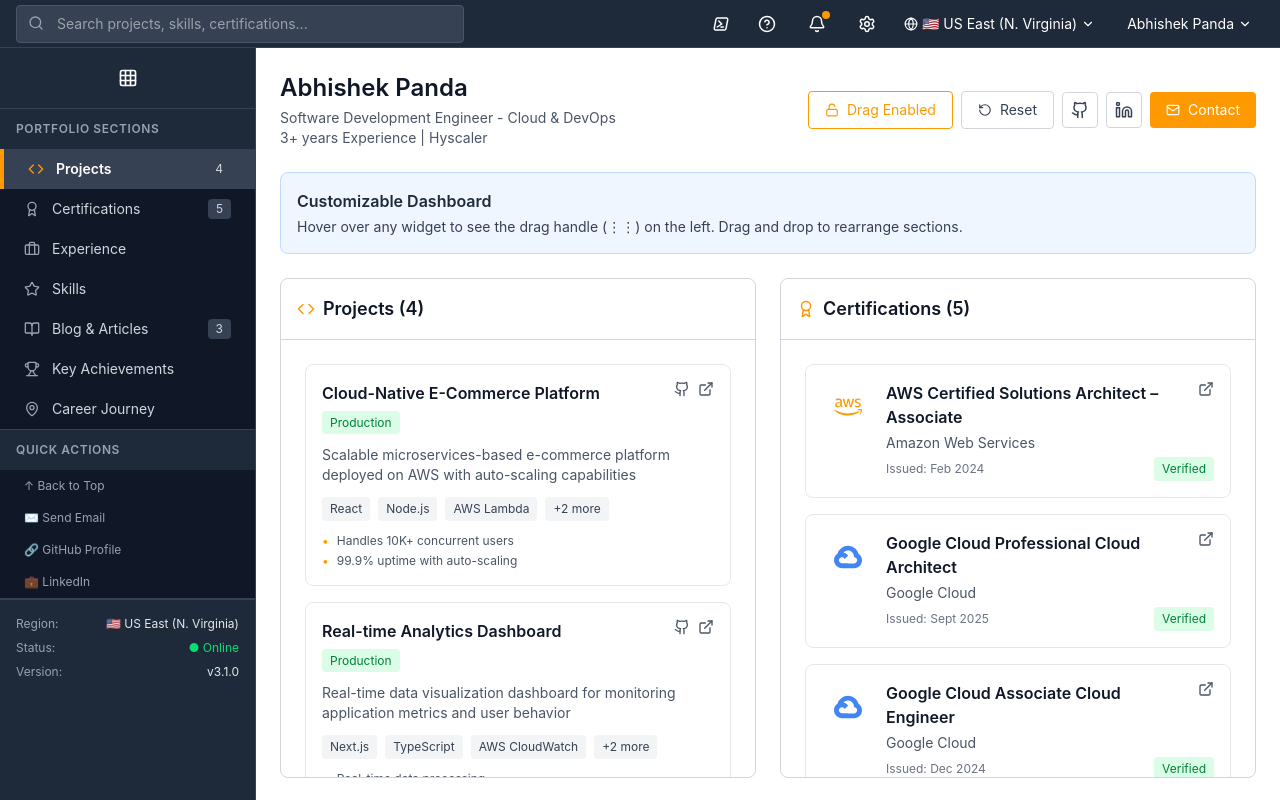
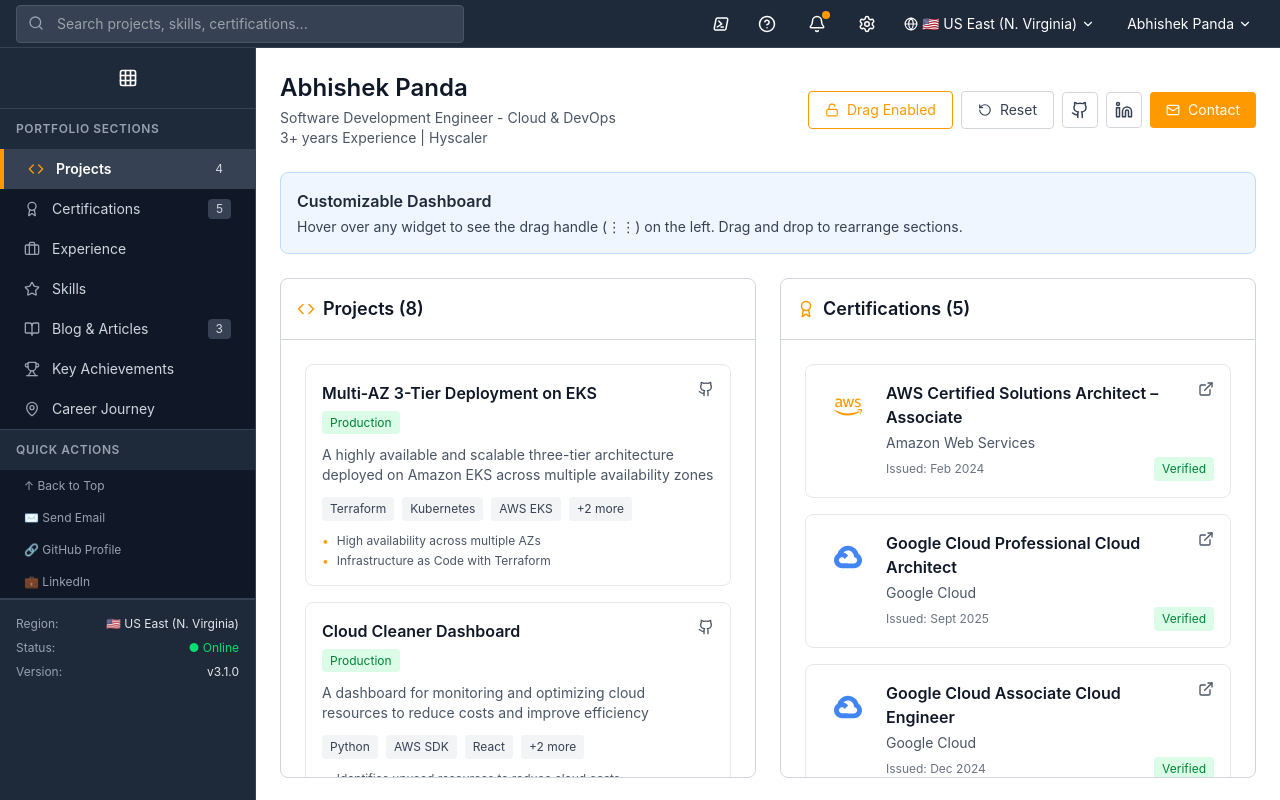
Before and after one commit to abhishekpanda0620/aws-console-portfolio, a Next.js app: page / in a window 1280 px wide. Built offline with nearby package versions, Linux system fonts and the light colour scheme.

Commit message:
update projects section

```diff
--- a/app/data/portfolio.ts
+++ b/app/data/portfolio.ts
@@ -29,83 +29,170 @@
   projects: [
     {
       id: "1",
-      name: "Cloud-Native E-Commerce Platform",
+      name: "Multi-AZ 3-Tier Deployment on EKS",
       description:
-        "Scalable microservices-based e-commerce platform deployed on AWS with auto-scaling capabilities",
+        "A highly available and scalable three-tier architecture deployed on Amazon EKS across multiple availability zones",
       technologies: [
-        "React",
-        "Node.js",
-        "AWS Lambda",
-        "DynamoDB",
-        "API Gateway",
+        "Terraform",
+        "Kubernetes",
+        "AWS EKS",
+        "HCL",
+        "Docker",
       ],
-      github: "https://github.com/abhishekpanda1999/ecommerce-platform",
-      live: "https://demo.ecommerce.com",
+      github: "https://github.com/abhishekpanda0620/multi-az-3tier-deployment-on-eks",
       highlights: [
-        "Handles 10K+ concurrent users",
-        "99.9% uptime with auto-scaling",
-        "Serverless architecture reducing costs by 40%",
+        "High availability across multiple AZs",
+        "Infrastructure as Code with Terraform",
+        "Scalable Kubernetes deployment",
+        "Secure network architecture",
       ],
       status: "Production",
     },
     {
       id: "2",
-      name: "Real-time Analytics Dashboard",
+      name: "Cloud Cleaner Dashboard",
       description:
-        "Real-time data visualization dashboard for monitoring application metrics and user behavior",
+        "A dashboard for monitoring and optimizing cloud resources to reduce costs and improve efficiency",
       technologies: [
-        "Next.js",
-        "TypeScript",
-        "AWS CloudWatch",
-        "WebSocket",
-        "D3.js",
+        "Python",
+        "AWS SDK",
+        "React",
+        "Data Visualization",
+        "REST API",
       ],
-      github: "https://github.com/abhishekpanda1999/analytics-dashboard",
-      live: "https://analytics.demo.com",
+      github: "https://github.com/abhishekpanda0620/cloud-cleaner-dashboard",
       highlights: [
-        "Real-time data processing",
-        "Custom visualization components",
-        "Multi-tenant architecture",
+        "Identifies unused resources to reduce cloud costs",
+        "Real-time monitoring of cloud usage",
+        "Automated recommendations for optimization",
+        "Interactive visualization of cloud spending",
       ],
       status: "Production",
     },
     {
       id: "3",
-      name: "DevOps Automation Suite",
+      name: "CloudSpy - Multi-Cloud Cost Monitoring",
       description:
-        "Automated CI/CD pipeline and infrastructure provisioning tool for rapid deployment",
+        "A multi-cloud cost monitoring and resource visualization tool for AWS, GCP, and Azure",
       technologies: [
-        "Python",
-        "Terraform",
-        "Docker",
-        "Kubernetes",
-        "GitHub Actions",
+        "TypeScript",
+        "Cloud APIs",
+        "Data Visualization",
+        "Cost Management",
+        "React",
       ],
-      github: "https://github.com/abhishekpanda1999/devops-suite",
+      github: "https://github.com/abhishekpanda0620/cloudspy",
       highlights: [
-        "Reduced deployment time by 70%",
-        "Infrastructure as Code",
-        "Automated testing and rollback",
+        "Unified dashboard for multiple cloud providers",
+        "Cost anomaly detection",
+        "Resource utilization insights",
+        "Budget alerts and forecasting",
       ],
       status: "Active Development",
     },
     {
       id: "4",
-      name: "Serverless API Gateway",
+      name: "URL Shortener Service",
       description:
-        "High-performance API gateway built with AWS Lambda and API Gateway for microservices",
+        "A microservice for creating and managing shortened URLs with analytics",
       technologies: [
+        "PHP",
+        "RESTful API",
+        "Redis",
+        "MySQL",
+        "Docker",
+      ],
+      github: "https://github.com/abhishekpanda0620/url-shortner",
+      highlights: [
+        "High-performance URL redirection",
+        "Click analytics and tracking",
+        "Custom short URL creation",
+        "API for integration with other services",
+      ],
+      status: "Production",
+    },
+
+    {
+      id: "5",
+      name: "Jenkins Terraform Ansible Integration",
+      description:
+        "A comprehensive DevOps pipeline integrating Jenkins, Terraform, and Ansible for infrastructure automation",
+      technologies: [
+        "Jenkins",
+        "Terraform",
+        "Ansible",
+        "CI/CD",
+        "Infrastructure as Code",
+      ],
+      github: "https://github.com/abhishekpanda0620/jenkins-terraform-ansible",
+      highlights: [
+        "Automated infrastructure provisioning with Terraform",
+        "Configuration management with Ansible",
+        "Continuous integration and deployment with Jenkins",
+        "Infrastructure as Code best practices",
+      ],
+      status: "Production",
+    },
+    {
+      id: "6",
+      name: "MediLabX",
+      description:
+        "A healthcare platform for managing medical laboratory tests and results",
+      technologies: [
+        "React",
         "Node.js",
-        "AWS Lambda",
-        "API Gateway",
-        "DynamoDB",
-        "CloudFormation",
+        "MongoDB",
+        "Express",
+        "RESTful API",
       ],
-      github: "https://github.com/abhishekpanda1999/api-gateway",
+      github: "https://github.com/abhishekpanda0620/MediLabX",
       highlights: [
-        "Sub-100ms response time",
-        "Rate limiting and caching",
-        "JWT authentication",
+        "Secure patient data management",
+        "Real-time test results and notifications",
+        "Laboratory workflow optimization",
+        "Responsive design for multiple devices",
+      ],
+      status: "Production",
+    },
+    {
+      id: "7",
+      name: "Kubernetes React Application",
+      description:
+        "A React application deployed on Kubernetes with scalability and high availability",
+      technologies: [
+        "Kubernetes",
+        "React",
+        "Docker",
+        "CI/CD",
+        "Helm",
+      ],
+      github: "https://github.com/abhishekpanda0620/k8s-react-app",
+      highlights: [
+        "Containerized React application with Docker",
+        "Kubernetes deployment with auto-scaling",
+        "High availability configuration",
+        "Helm charts for easy deployment",
+      ],
+      status: "Production",
+    },
+    {
+      id: "8",
+      name: "GitHub Actions Node.js Deployment",
+      description:
+        "Automated deployment pipeline for Node.js applications using GitHub Actions",
+      technologies: [
+        "GitHub Actions",
+        "Node.js",
+        "AWS",
+        "CI/CD",
+        "Docker",
+      ],
+      github: "https://github.com/abhishekpanda0620/github-actions-node-app-deployment",
+      highlights: [
+        "Automated testing and deployment",
+        "Environment-specific configurations",
+        "Rollback capabilities",
+        "Deployment to multiple cloud providers",
       ],
       status: "Production",
     },
```
